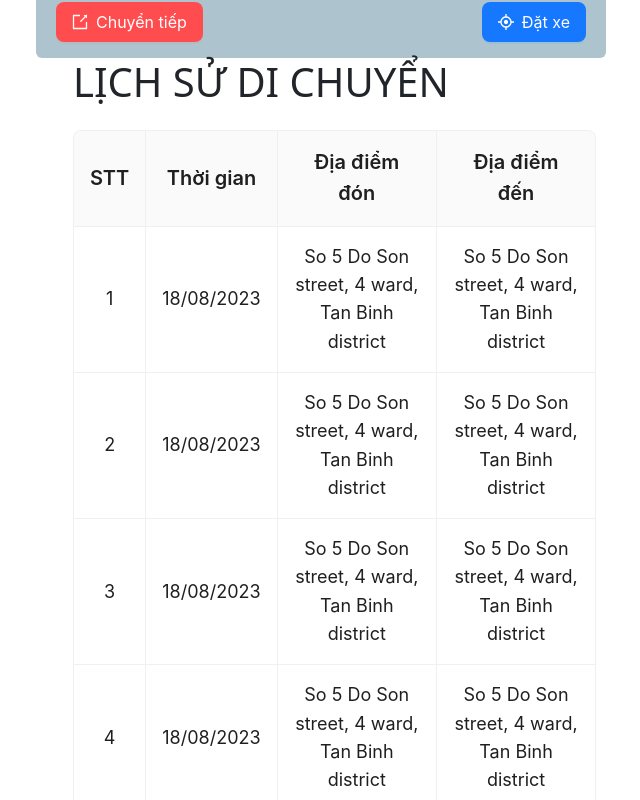
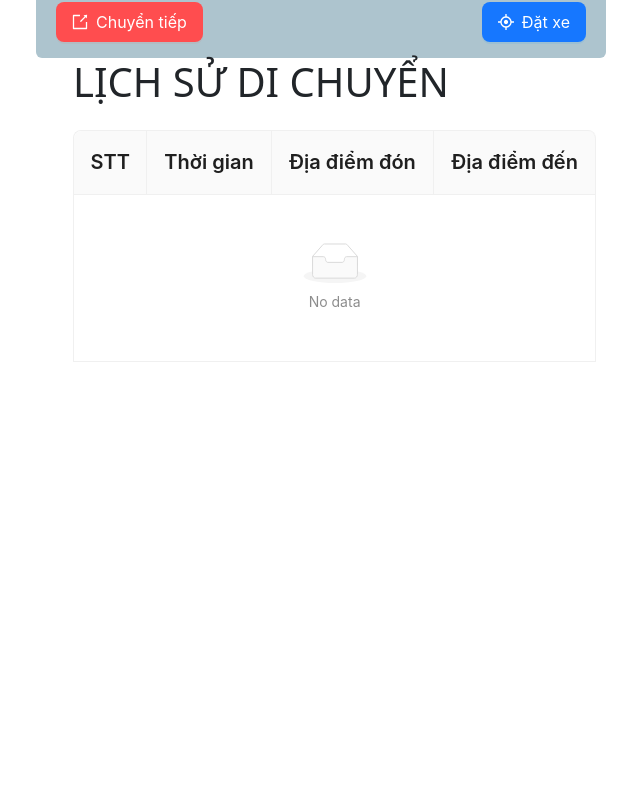
Before and after one commit to rayleigh420/KTPM_StaffCenter_Website_Client_App, a React (Vite) app: page / in a window 1280 px wide. Shown: the part 720-1520 px from the top of the page, without its empty margins (44-684 px from the left). After the commit the page ends 1132 px from the top, so only its background shows below. Built offline with nearby package versions, Linux system fonts and the light colour scheme.

Commit message:
Complete locate and detail locate and check info before booking

```diff
--- a/src/apis/bookAPI.jsx
+++ b/src/apis/bookAPI.jsx
@@ -30,6 +30,7 @@ export const getHistory = async (phone) => {
 
 export const getAllWaiting = async () => {
 	const result = await axios.get('/booking/getBookingPositions');
+	console.log(result.data);
 	const waiting = result.data.data?.map((item, index) => {
 		return {
 			stt: index + 1,
@@ -37,7 +38,7 @@ export const getAllWaiting = async () => {
 			phoneNumber: item.phoneNumber,
 			status: (
 				<Button>
-					<Link to={`/detailLocate/${index}`}>Kiem tra</Link>
+					<Link to={`/detailLocate/${item.bookingPositionId}`}>Kiem tra</Link>
 				</Button>
 			),
 		};
@@ -45,3 +46,9 @@ export const getAllWaiting = async () => {
 
 	return waiting;
 };
+
+export const getDetailBookingPosition = async (id) => {
+	const result = await axios.get(`/booking/getBookingPositionById?bookingPositionId=${id}`);
+	console.log(result.data);
+	return result.data.data;
+};
--- a/src/components/DetailLocate/DetailLocate.jsx
+++ b/src/components/DetailLocate/DetailLocate.jsx
@@ -4,23 +4,94 @@ import React, { useEffect, useState } from 'react';
 import Button from 'react-bootstrap/Button';
 import Table from 'react-bootstrap/Table';
 import Map from './Map';
-import { QueryClient } from '@tanstack/react-query';
+import { QueryClient, useMutation, useQuery } from '@tanstack/react-query';
 import { useParams } from 'react-router-dom';
+import { bookDirect, getDetailBookingPosition } from '../../apis/bookAPI';
+import { getCoordinates } from '../../apis/mapAPI';
+import { Modal } from 'antd';
 
 export default function DetailLocate() {
 	const { id } = useParams();
 
-	const [phone, setPhone] = useState('');
-	const [name, setName] = useState('');
-	const [start, setStart] = useState('');
-	const [end, setEnd] = useState('');
+	// const [phone, setPhone] = useState('');
+	// const [name, setName] = useState('');
+	// const [start, setStart] = useState('');
+	// const [end, setEnd] = useState('');
 
-	useEffect(() => {
-		console.log('firsHelt');
-		const queryClient = new QueryClient();
-		const data = queryClient.getQueryData(['waiting']);
-		console.log(data);
-	}, []);
+	const [modal, setModal] = useState(false);
+
+	const [sourceCoor, setSourceCoor] = useState({});
+	const [targetCoor, setTargetCoor] = useState({});
+
+	const {
+		data: detail,
+		isLoading,
+		isError,
+	} = useQuery({
+		queryKey: ['detail', 'waiting', id],
+		queryFn: () => getDetailBookingPosition(id),
+	});
+
+	// useEffect(() => {
+	// 	if (detail) {
+	// 		setPhone(detail.phoneNumber);
+	// 		setName(detail.customerName);
+	// 		setStart(detail.pickupAddress);
+	// 		setEnd(detail.destAddress);
+	// 	}
+	// }, [detail]);
+
+	const sourceAddressMutation = useMutation({
+		mutationKey: ['coordinate', detail?.pickupAddress],
+		mutationFn: (sourceAddress) => getCoordinates(sourceAddress),
+		onSuccess: (data) => {
+			console.log('Source: ', data);
+			setSourceCoor(data);
+			targetAddressMutation.mutate(detail?.destAddress);
+		},
+		onError: (err) => {
+			console.log(err);
+		},
+	});
+
+	const targetAddressMutation = useMutation({
+		mutationKey: ['coordinate', detail?.destAddress],
+		mutationFn: (targetAddress) => getCoordinates(targetAddress),
+		onSuccess: (data) => {
+			console.log('Target: ', data);
+			setTargetCoor(data);
+			setModal(true);
+			// bookDirectMutation.mutate({
+			// 	customer: {
+			// 		id: 1,
+			// 		phoneNumber: phone,
+			// 		name: name,
+			// 	},
+			// 	pickup: sourceCoor,
+			// 	destination: targetCoor,
+			// 	vehicleType: type,
+			// });
+		},
+		onError: (err) => {
+			console.log(err);
+		},
+	});
+
+	// console.log(detail);
+	const checkMap = () => {
+		sourceAddressMutation.mutate(detail?.pickupAddress);
+	};
+
+	const bookDirectMutation = useMutation({
+		mutationKey: ['book', detail?.phoneNumber, detail?.customerName, sourceCoor, targetCoor],
+		mutationFn: (info) => bookDirect(info),
+		onSuccess: (data) => {
+			console.log(data);
+		},
+		onError: (err) => {
+			console.log(err);
+		},
+	});
 
 	return (
 		<>
@@ -41,7 +112,7 @@ export default function DetailLocate() {
 									Số điện thoại
 								</Form.Label>
 								<Form.Control
-									// value={}
+									value={detail?.phoneNumber}
 									type="text"
 									placeholder="+84 38 91 93 100"
 									className="border-0 p-1 ml-1"
@@ -57,6 +128,7 @@ export default function DetailLocate() {
 									Họ và tên
 								</Form.Label>
 								<Form.Control
+									value={detail?.customerName}
 									type="text"
 									placeholder="Nguyễn Văn Nam"
 									className="border-0 p-1 ml-1"
@@ -87,6 +159,7 @@ export default function DetailLocate() {
 									Địa chỉ đón
 								</Form.Label>
 								<Form.Control
+									value={detail?.pickupAddress}
 									type="text"
 									placeholder="Số 5 Đồ Sơn, phường 04, quận Tân Bình"
 									className="border-0 p-1 ml-1"
@@ -117,6 +190,7 @@ export default function DetailLocate() {
 									Địa chỉ đến
 								</Form.Label>
 								<Form.Control
+									value={detail?.destAddress}
 									type="text"
 									placeholder="227 Nguyễn Văn Cừ, phường 04, quận 05"
 									className="border-0 p-1 ml-1"
@@ -128,7 +202,9 @@ export default function DetailLocate() {
 								className="mt-5"
 								style={{ display: 'flex', justifyContent: 'center' }}
 							>
-								<Button variant="warning">Check</Button>
+								<Button variant="warning" onClick={() => checkMap()}>
+									Check
+								</Button>
 							</Container>
 						</Form>
 					</Col>
@@ -142,6 +218,34 @@ export default function DetailLocate() {
 					</Col>
 				</Row>
 			</Container>
+			<Modal
+				title="Verify information"
+				open={modal}
+				// onOk={handleOk}
+				// confirmLoading={confirmLoading}
+				onCancel={() => setModal(false)}
+				footer={[
+					<Button
+						key="Book"
+						onClick={() =>
+							bookDirectMutation.mutate({
+								customer: {
+									id: 1,
+									phoneNumber: detail?.phoneNumber,
+									name: detail?.customerName,
+								},
+								pickup: sourceCoor,
+								destination: targetCoor,
+								vehicleType: 'motorbike',
+							})
+						}
+					>
+						Book
+					</Button>,
+				]}
+			>
+				<p>Check success! Please booking!</p>
+			</Modal>
 		</>
 	);
 }
--- a/src/components/Receive/Receive.jsx
+++ b/src/components/Receive/Receive.jsx
@@ -33,86 +33,6 @@ const columns = [
 		dataIndex: 'destinationAddress',
 	},
 ];
-const data = [
-	{
-		stt: '1',
-		time: '18/08/2023',
-		pickupAddress: 'So 5 Do Son street, 4 ward, Tan Binh district',
-		destinationAddress: 'So 5 Do Son street, 4 ward, Tan Binh district',
-	},
-	{
-		stt: '2',
-		time: '18/08/2023',
-		pickupAddress: 'So 5 Do Son street, 4 ward, Tan Binh district',
-		destinationAddress: 'So 5 Do Son street, 4 ward, Tan Binh district',
-	},
-	{
-		stt: '3',
-		time: '18/08/2023',
-		pickupAddress: 'So 5 Do Son street, 4 ward, Tan Binh district',
-		destinationAddress: 'So 5 Do Son street, 4 ward, Tan Binh district',
-	},
-	{
-		stt: '4',
-		time: '18/08/2023',
-		pickupAddress: 'So 5 Do Son street, 4 ward, Tan Binh district',
-		destinationAddress: 'So 5 Do Son street, 4 ward, Tan Binh district',
-	},
-	{
-		stt: '2',
-		time: '18/08/2023',
-		pickupAddress: 'So 5 Do Son street, 4 ward, Tan Binh district',
-		destinationAddress: 'So 5 Do Son street, 4 ward, Tan Binh district',
-	},
-	{
-		stt: '3',
-		time: '18/08/2023',
-		pickupAddress: 'So 5 Do Son street, 4 ward, Tan Binh district',
-		destinationAddress: 'So 5 Do Son street, 4 ward, Tan Binh district',
-	},
-	{
-		stt: '4',
-		time: '18/08/2023',
-		pickupAddress: 'So 5 Do Son street, 4 ward, Tan Binh district',
-		destinationAddress: 'So 5 Do Son street, 4 ward, Tan Binh district',
-	},
-	{
-		stt: '2',
-		time: '18/08/2023',
-		pickupAddress: 'So 5 Do Son street, 4 ward, Tan Binh district',
-		destinationAddress: 'So 5 Do Son street, 4 ward, Tan Binh district',
-	},
-	{
-		stt: '3',
-		time: '18/08/2023',
-		pickupAddress: 'So 5 Do Son street, 4 ward, Tan Binh district',
-		destinationAddress: 'So 5 Do Son street, 4 ward, Tan Binh district',
-	},
-	{
-		stt: '4',
-		time: '18/08/2023',
-		pickupAddress: 'So 5 Do Son street, 4 ward, Tan Binh district',
-		destinationAddress: 'So 5 Do Son street, 4 ward, Tan Binh district',
-	},
-	{
-		stt: '2',
-		time: '18/08/2023',
-		pickupAddress: 'So 5 Do Son street, 4 ward, Tan Binh district',
-		destinationAddress: 'So 5 Do Son street, 4 ward, Tan Binh district',
-	},
-	{
-		stt: '3',
-		time: '18/08/2023',
-		pickupAddress: 'So 5 Do Son street, 4 ward, Tan Binh district',
-		destinationAddress: 'So 5 Do Son street, 4 ward, Tan Binh district',
-	},
-	{
-		stt: '4',
-		time: '18/08/2023',
-		pickupAddress: 'So 5 Do Son street, 4 ward, Tan Binh district',
-		destinationAddress: 'So 5 Do Son street, 4 ward, Tan Binh district',
-	},
-];
 
 function Receive() {
 	// const [bottom, setBottom] = useState('bottomRight');
@@ -128,7 +48,7 @@ function Receive() {
 	const [targetCoor, setTargetCoor] = useState({});
 
 	const debounceValue = useDebounce(phone, 3000);
-	console.log(debounceValue);
+	// console.log(debounceValue);
 
 	const sourceAddressMutation = useMutation({
 		mutationKey: ['coordinate', sourceAddress],
@@ -230,7 +150,7 @@ function Receive() {
 		}
 	};
 
-	console.log(history);
+	// console.log(history);
 
 	return (
 		<>
@@ -413,7 +333,7 @@ function Receive() {
 						</Table> */}
 						<Table
 							columns={columns}
-							dataSource={data}
+							// dataSource={}
 							pagination={{
 								current: page,
 								pageSize: 5,
```
